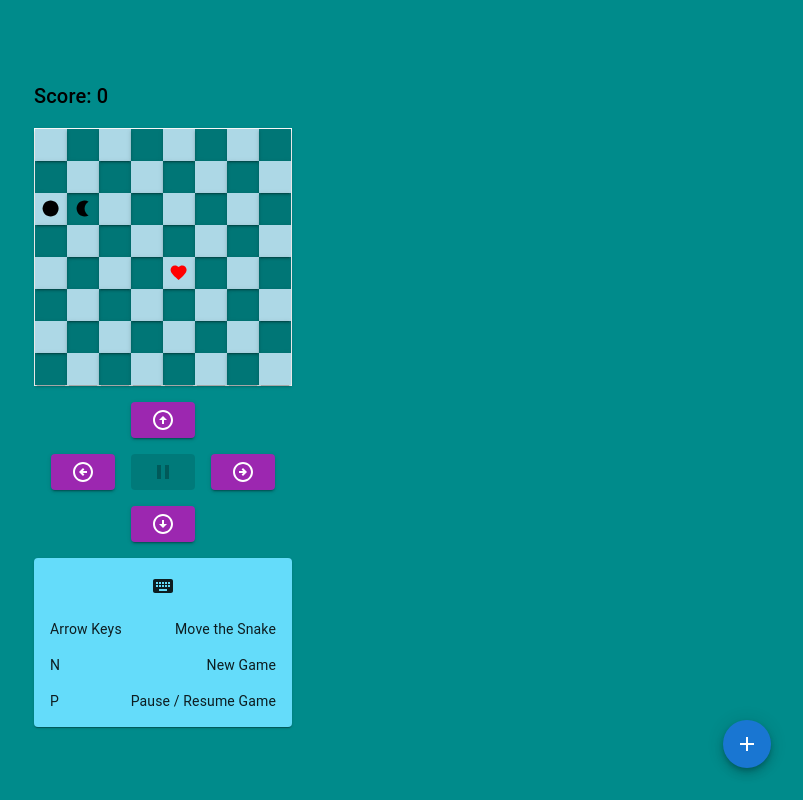
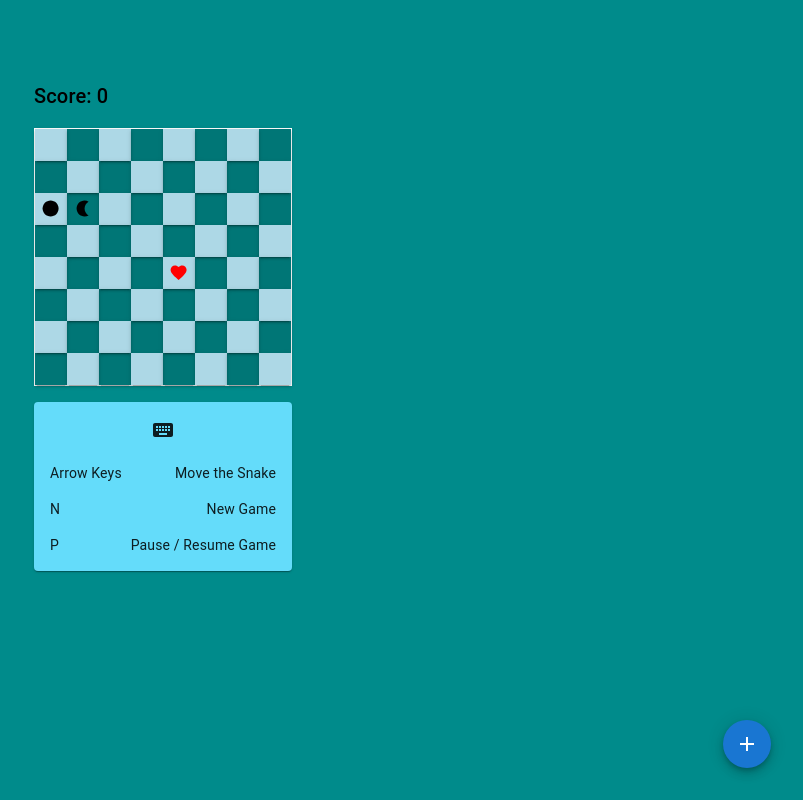
Before and after one commit to seanluong/snake, a React (Vite) app: page / in a window 1280 px wide. Shown: the whole page, without its empty margins (477-1280 px from the left). Built offline with nearby package versions, Linux system fonts and the light colour scheme.

Commit message:
Show controls or keyboard help card based on device type

```diff
--- a/package.json
+++ b/package.json
@@ -16,6 +16,7 @@
     "@mui/system": "^5.11.12",
     "lodash": "^4.17.21",
     "react": "^18.2.0",
+    "react-device-detect": "^2.2.3",
     "react-dom": "^18.2.0"
   },
   "devDependencies": {
--- a/src/App.tsx
+++ b/src/App.tsx
@@ -8,6 +8,7 @@ import AddIcon from '@mui/icons-material/Add';
 import { Direction } from './types';
 import { ControlButtons } from './components/ControlButtons';
 import { HelpCard } from './components/HelpCard';
+import { isBrowser, isMobile } from 'react-device-detect';
 
 function App() {
   const { gameState, dispatch } = useGameStateContext();
@@ -86,8 +87,8 @@ function App() {
           }}>
           <AddIcon />
       </Fab>
-      <ControlButtons />
-      <HelpCard />
+      { isMobile && <ControlButtons /> }
+      { isBrowser && <HelpCard /> }
     </Stack>
   )
 }
```
Also changed, not shown: 1 other file (tests, documents, lock files or other folders).
